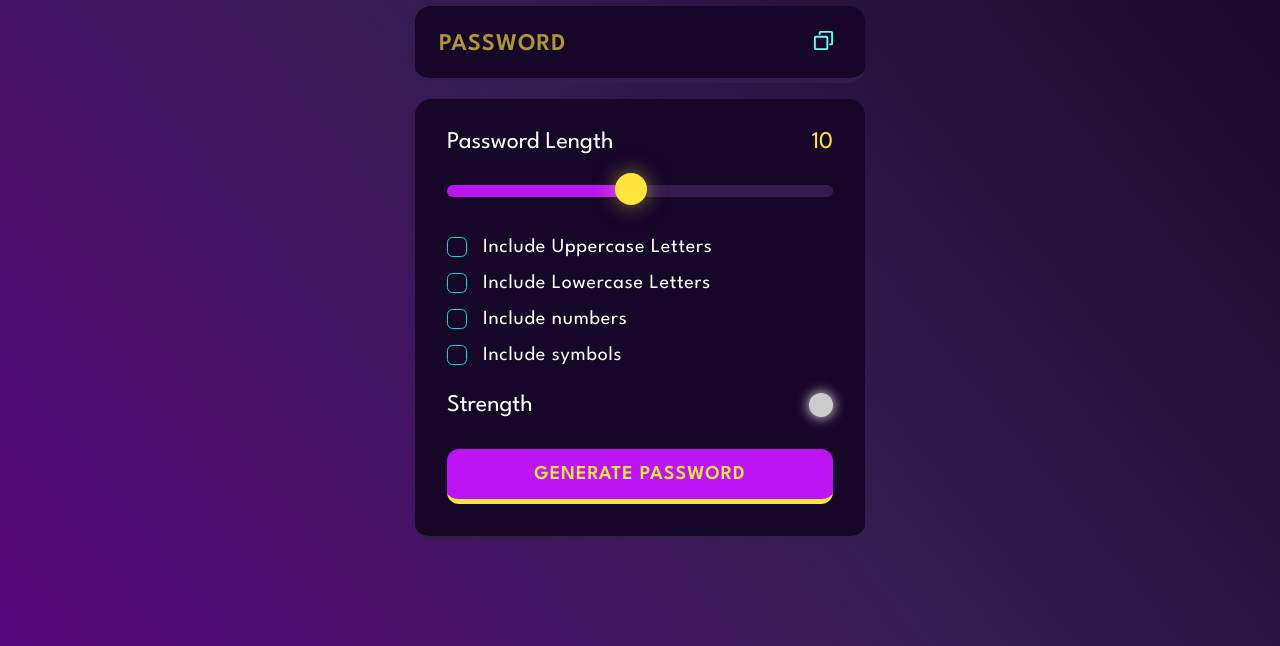
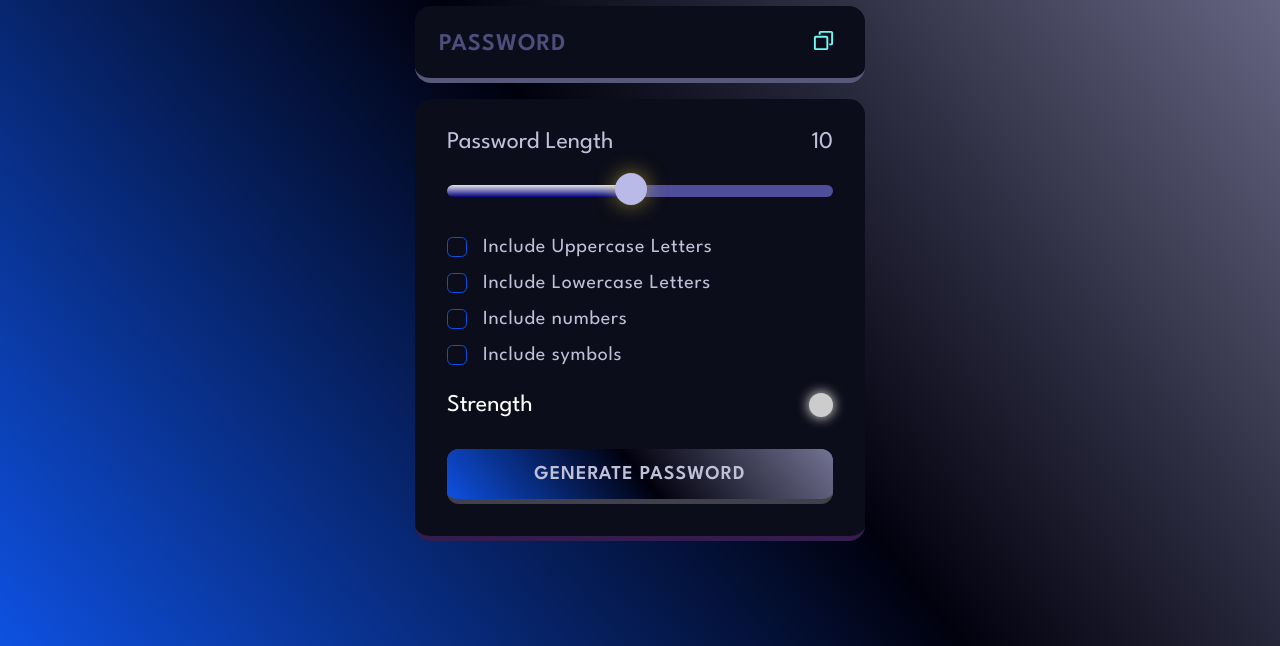
Before and after one commit to asifmd99/PASSWORD-GENERATOR, a plain HTML site: page index.html in a window 1280 px wide. Shown: the part 154-800 px from the top of the page. Drawn offline with Linux system fonts and the light colour scheme.

Commit message:
Updated overoll outlook

```diff
--- a/styles.css
+++ b/styles.css
@@ -36,7 +36,8 @@ display: flex;
 flex-direction: column;
 align-items: center;
 justify-content: center;
-background: linear-gradient(231deg, rgba(22, 6, 40, 1) 0%, rgba(52, 28, 79, 1) 50%, rgba(88, 7, 125, 1) 100%);
+/* background: linear-gradient(231deg, rgba(22, 6, 40, 1) 0%, rgba(52, 28, 79, 1) 50%, rgba(88, 7, 125, 1) 100%); */
+background: linear-gradient(231deg, rgb(115, 115, 147) 0%, rgb(1, 1, 14) 50%, rgb(14, 81, 225) 100%);
 /* go to angry tools.com for gradient */
 }
 /* sample figma files */
@@ -46,7 +47,8 @@ background: linear-gradient(231deg, rgba(22, 6, 40, 1) 0%, rgba(52, 28, 79, 1) 5
 }
 
 h1{
-  color: var(--pl-white);
+  /* color: var(--pl-white); */
+  color:  rgb(192, 192, 217);
   opacity: 0.75;
   text-transform: uppercase;
   letter-spacing: 2px ;
@@ -56,9 +58,11 @@ h1{
 }
 .display-container{
     position: relative;
-    background-color:var(--dk-violet);
+    /* background-color:var(--dk-violet); */
+    background-color: #0c0d1a;
     border-radius: 1rem;
-    border-bottom: 0.35rem solid var(--lt-violet);
+    /* border-bottom: 0.35rem solid var(--lt-violet); */
+    border-bottom: 0.35rem solid rgb(88, 88, 122);
     margin: 1rem 0;
     padding-top: 0.35rem;
     /* display: flex; */
@@ -68,7 +72,8 @@ h1{
     width: 100%;
     background-color: transparent;
     padding: 1.15rem 1rem;
-    color: var(--vb-yellow);
+    /* color: var(--vb-yellow); */
+    color:  rgb(192, 192, 217);
     font-weight: 600;
     font-size: 1.5rem;
     line-height: 30px;
@@ -83,7 +88,8 @@ h1{
     left: 1.5rem;
     font-size: 1.5rem;
     line-height: 30px;
-    color: var(--vb-yellow);
+    /* color: var(--vb-yellow); */
+    color:  rgb(113, 113, 178);
     opacity: 0.65;
     text-transform: uppercase;transform: translateY(-50%);
 }
@@ -97,7 +103,8 @@ transform: translateY(-50%);
 
 .input-container{
     width: 100%;
-    background-color: var(--dk-violet);
+    /* background-color: var(--dk-violet); */
+    background-color: #0c0d1a;
     border-radius: 1rem;
 
     padding: 2rem;
@@ -110,12 +117,16 @@ transform: translateY(-50%);
     align-items: center;
 }
 .length-container p:nth-child(1){
-    color: var(--pl-white);
+    /* color: var(--pl-white); */
+    color:  rgb(192, 192, 217);
+
+
     font-size: 1.5rem;
 
 }
 .length-container p:nth-child(2){
-    color: var(--vb-yellow);
+    /* color: var(--vb-yellow); */
+    color:  rgb(192, 192, 217);
     font-size: 1.5rem;
 
 }
@@ -142,13 +153,17 @@ transform: translateY(-50%);
 .generatebutton{
     width: 100%;
     padding:  1rem 0;
-    background-color: var(--vb-violet);
+    background: linear-gradient(231deg, rgb(115, 115, 147) 0%, rgb(1, 1, 14) 50%, rgb(14, 81, 225) 100%);
+    /* background-color: var(--vb-violet); */
+    background-color:  rgb(78, 78, 154);
     text-align: center;
     border-radius: 0.75rem;
-    border-bottom: 0.35rem solid var(--vb-yellow);
+    /* border-bottom: 0.35rem solid var(--vb-yellow); */
+    border-bottom: 0.35rem solid rgb(65, 65, 75);
     text-transform: uppercase;
     letter-spacing: 1px;
-    color: var(--vb-yellow);
+    /* color: var(--vb-yellow); */
+    color:  rgb(192, 192, 217);
 
     font-weight: 600;
     font-size: 1.23rem;
@@ -156,7 +171,8 @@ transform: translateY(-50%);
 .check{
     display: flex;
     align-items: center;
-    color: var(--pl-white);
+    /* color: var(--pl-white); */
+    color:  rgb(192, 192, 217);
     margin: 1rem 0;
     gap: 0 1rem;
 
@@ -166,14 +182,15 @@ transform: translateY(-50%);
     /* default style hatt jyega */
     width: 20px;
     height: 20px;
-    border: 1px solid var(--vb-cyan);
+    border: 1px solid rgb(14, 81, 225) ;
     cursor: pointer;
     position: relative;
     border-radius: 0.35rem;
 
 }
 .check input:checked{
-    background-color: var(--vb-cyan);
+    /* background-color: var(--vb-cyan); */
+    background-color: rgb(144, 144, 172);
 
 
 }
@@ -188,7 +205,8 @@ transform: translateY(-50%);
     transform:  translateX(-40%)
 }
 .check label{
-    color: var(--pl-white);
+    /* color: var(--pl-white); */
+    color:  rgb(192, 192, 217);
     font-size: 1.25rem;
     letter-spacing: 0.75px;
 }
@@ -198,11 +216,13 @@ transform: translateY(-50%);
     height: 0.75rem;
     cursor: pointer;
 
-    background-color: var(--lt-violet);
+    /* background-color: var(--lt-violet); */
+    background-color:  rgb(78, 78, 154);
     border-radius: 1rem;
     margin-top: 2rem;
     margin-bottom: 1.5rem;
-    background-image: linear-gradient(var(--vb-violet), var(--vb-violet));
+    /* background-image: linear-gradient(var(--vb-violet), var(--vb-violet)); */
+    background-image: linear-gradient(rgb(226, 226, 236), rgb(4, 4, 124)  );
     background-repeat: no-repeat;
     border: navy;
     outline: none;
@@ -216,8 +236,8 @@ transform: translateY(-50%);
     height: 2rem;
     width: 2rem;
     border-radius: 50%;
-    background-color: var(--vb-yellow);
-
+    /* background-color: var(--vb-yellow); */
+    background-color:  rgb(186, 186, 233);
     cursor: pointer;
     margin-top: -3px;
     box-shadow: 0px 0px 20px 0px rgba(255, 229, 61, 0.50);
@@ -230,20 +250,27 @@ transform: translateY(-50%);
 }
 
 .slider::-webkit-slider-thumb:hover{
-    outline: 2px solid var(--vb-yellow);
-    background-color: var(--dk-violet);
-    box-shadow: 0px 0px 25px 5px rgba(255, 229, 61, 0.80);
+    /* outline: 2px solid var(--vb-yellow); */
+    outline: 2px solid rgb(78, 78, 154);
+    /* background-color: var(--dk-violet);
+    box-shadow: 0px 0px 25px 5px rgba(255, 229, 61, 0.80); */
+    background-color: rgb(113, 113, 178);
+    box-shadow: 0px 0px 25px 5px rgba(42, 5, 67, 0.8);
 }
 .copybtn{
+
     background-color: transparent;
+
     border: none;
     outline: none;
 
 }
 .tooltip{
-    background-color: var(--vb-violet2);
+    /* background-color: var(--vb-violet2); */
+    background-color:  rgb(178, 178, 255);
     position: absolute;
-    color:var(--vb-yellow);
+    /* color:var(--vb-yellow); */
+    color: rgb(247, 247, 255);
     font-size: 1.23rem;
     top: -35px;
     left: -25px;
```
